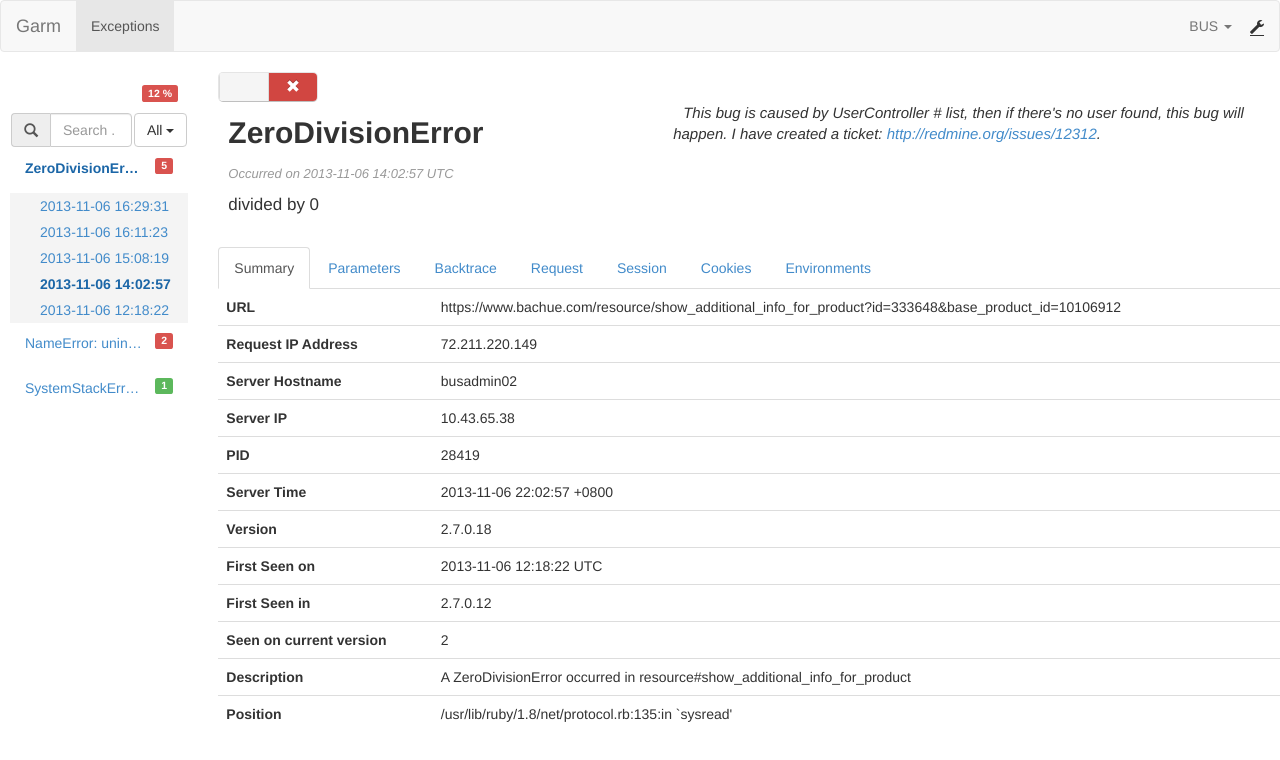
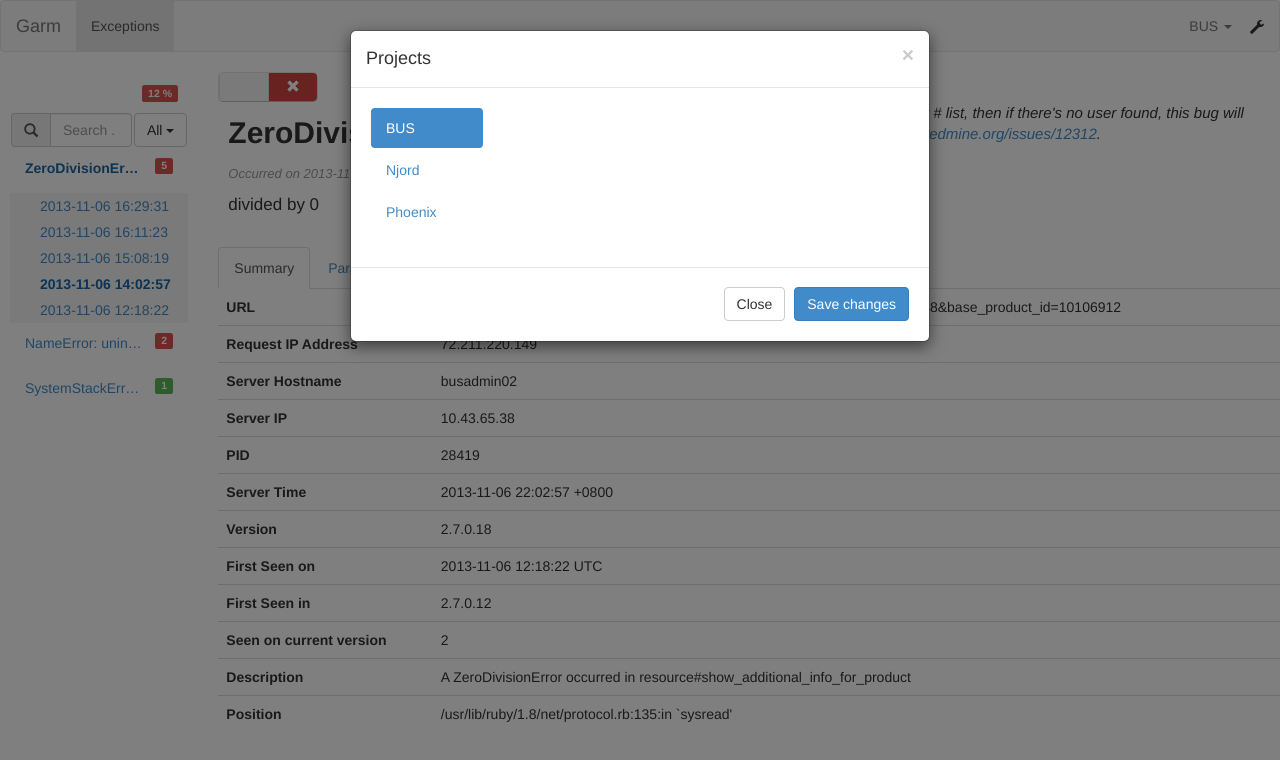
Before and after one commit to bachue/garm, a plain HTML site: page index.html in a window 1280 px wide. Both pictures are taken after a click on the link 1257 px from the left and 27 px from the top of the page. Drawn offline with Linux system fonts and the light colour scheme.

Commit message:
add modal dialog to config projects

```diff
--- a/index.html
+++ b/index.html
@@ -37,9 +37,9 @@
             </div>
             <div class="navbar-collapse collapse">
                 <ul class="nav navbar-nav navbar-items">
-                    <li ng-class="{active: $first}" data-ng-repeat="name in controller_names"><a href='#'>{{name}}</a></li>
+                    <li data-ng-class="{active: $first}" data-ng-repeat="name in controller_names"><a href='#'>{{name}}</a></li>
                 </ul>
-                <a href="#" class="btn-add-project navbar-right glyphicon glyphicon-wrench" alt="config"></a>
+                <a href="#" class="btn-add-project navbar-right glyphicon glyphicon-wrench" alt="config" data-toggle="modal" data-target="#config-modal"></a>
                 <ul class="nav navbar-nav navbar-right">
                     <li class="dropdown">
                         <a href='#' class="dropdown-toggle" data-toggle="dropdown">{{current_project.name}} <b class="caret"></b></a>
@@ -53,5 +53,32 @@
             </div>
         </header>
         <div data-ng-view></div>
+        <div class="modal fade" id="config-modal" tabindex="-1" role="dialog" aria-labelledby="config-modal-label" aria-hidden="true">
+            <div class="modal-dialog">
+                <div class="modal-content">
+                    <div class="modal-header">
+                        <button type="button" class="close" data-dismiss="modal" aria-hidden="true">&times;</button>
+                        <h4 class="modal-title" id="config-modal-label">Projects</h4>
+                    </div>
+                    <div class="modal-body">
+                        <div class="row">
+                            <div class="col-md-3">
+                                <ul class="nav nav-pills nav-stacked">
+                                    <li data-ng-class="{active: $first}" data-ng-repeat="project in projects">
+                                        <a href="#">{{project.name}}</a>
+                                    </li>
+                                </ul>
+                            </div>
+                            <div class="col-md-9">
+                            </div>
+                        </div>
+                    </div>
+                    <div class="modal-footer">
+                        <button type="button" class="btn btn-default" data-dismiss="modal">Close</button>
+                        <button type="button" class="btn btn-primary">Save changes</button>
+                    </div>
+                </div><!-- /.modal-content -->
+            </div><!-- /.modal-dialog -->
+        </div><!-- /.modal -->
     </body>
 </html>
--- a/js/main.js
+++ b/js/main.js
@@ -18,8 +18,14 @@ garmApp.config(function($routeProvider, $locationProvider) {
 });
 
 var global = garmApp.controller('Global', function($scope) {
-    $scope.controller_names = ['Exceptions'];
-    $scope.projects = [{name: 'BUS', percent: 12}, {name: 'Njord', percent: 65}, {name: 'Phoenix', percent: 92}];
+    // <Mock>
+        $scope.controller_names = ['Exceptions'];
+        $scope.projects = [
+            {name: 'BUS', percent: 12},
+            {name: 'Njord', percent: 65},
+            {name: 'Phoenix', percent: 92}
+        ];
+    // </Mock>
     $scope.current_project = $scope.projects[0];
 });
 
```
